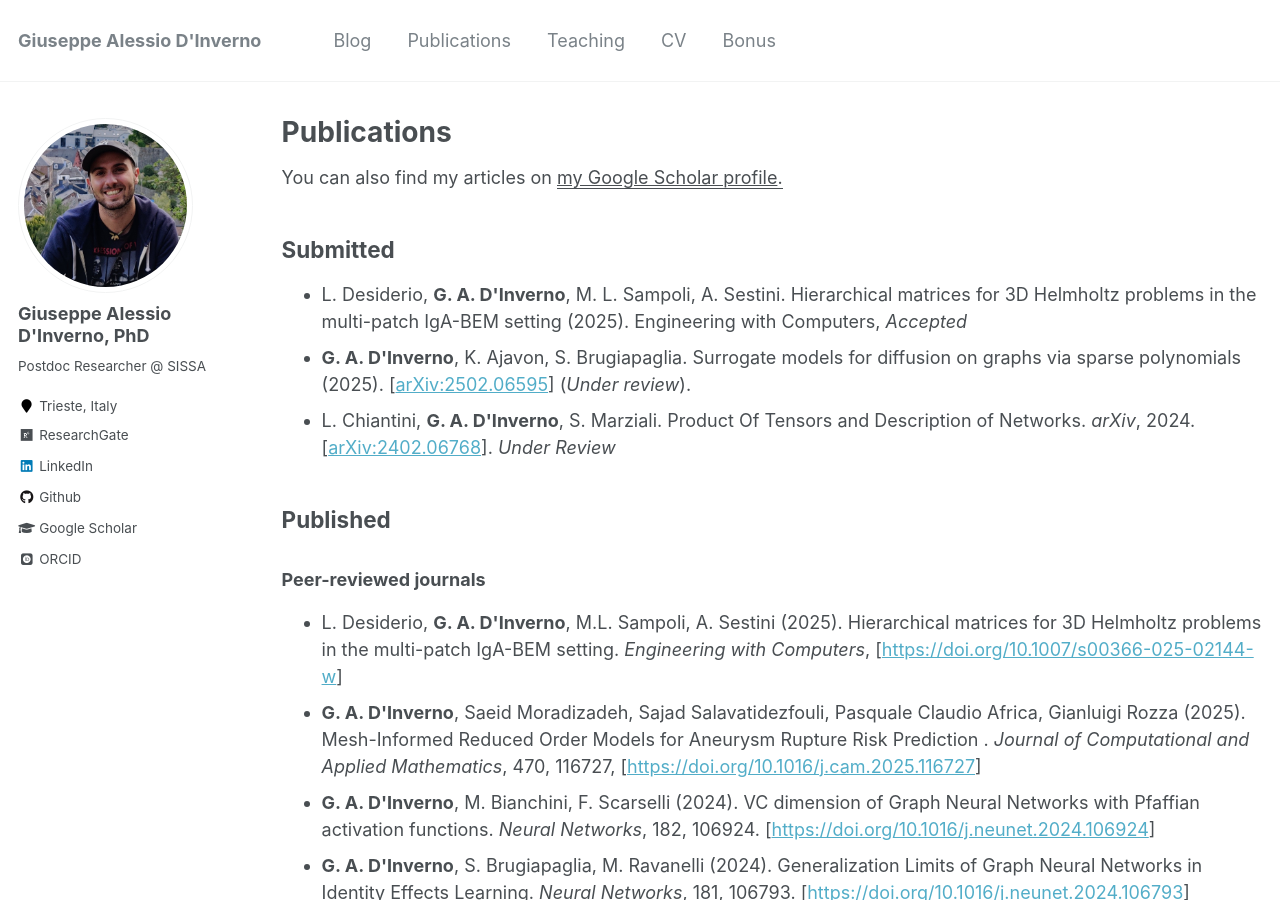
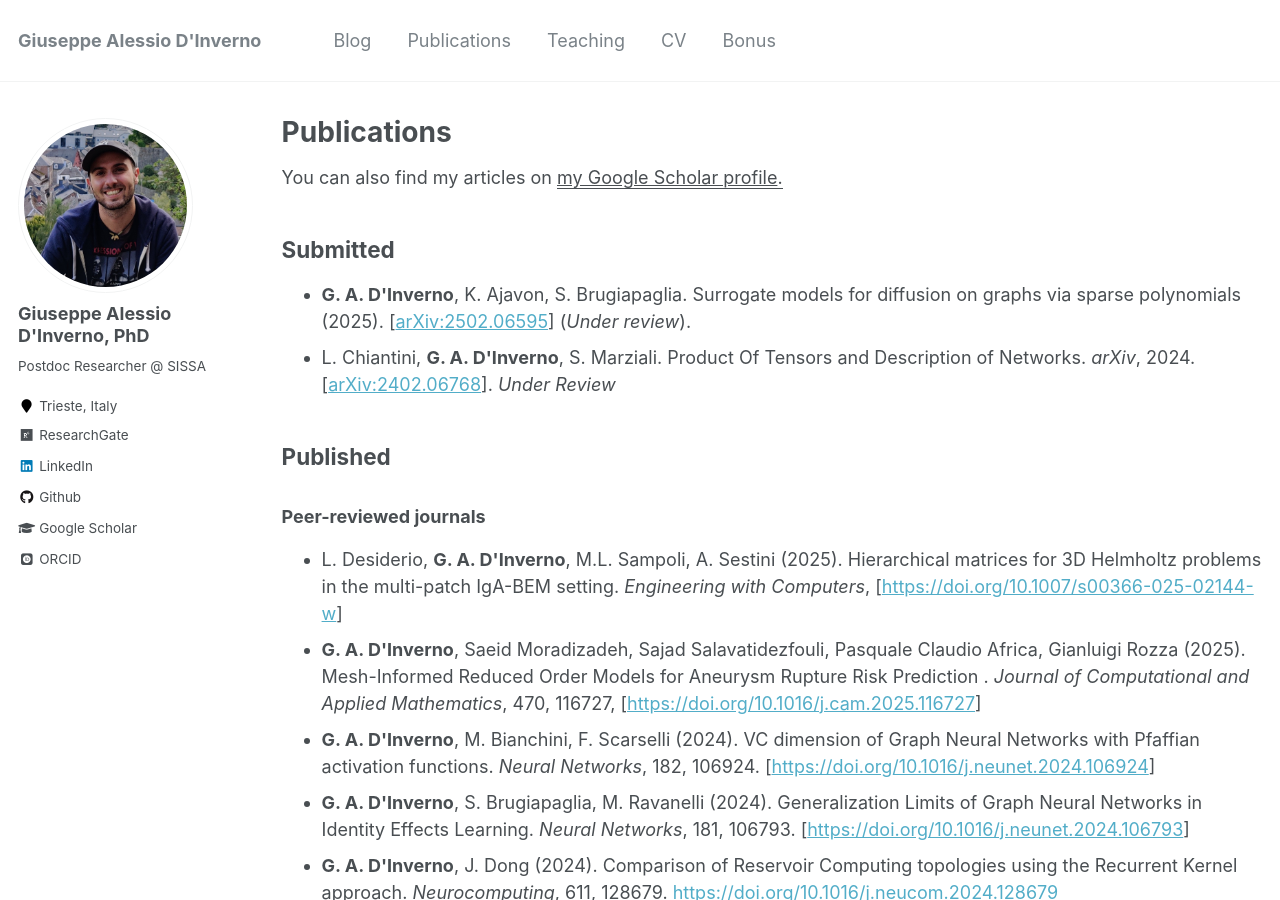
Before and after one commit to DavideOberto/DavideOberto.github.io, a Jekyll site: the page built from _pages/publications.md, in a window 1280 px wide and 900 px high. Built offline with Jekyll 4.4.1, drawn with Linux system fonts in a browser that asks for light colours; some web fonts are replaced.

Commit message:
publications

```diff
--- a/_pages/publications.md
+++ b/_pages/publications.md
@@ -19,12 +19,6 @@ author_profile: true
 
 ## Submitted
 <ul>
-
-<li>
-L. Desiderio, <b>G. A. D'Inverno</b>, M. L. Sampoli, A. Sestini. Hierarchical matrices for 3D Helmholtz problems in the multi-patch IgA-BEM setting (2025). Engineering with Computers, <em>Accepted</em>
-</li>
-
-
 
 <li>
 <b>G. A. D'Inverno</b>, K. Ajavon, S. Brugiapaglia. Surrogate models for diffusion on graphs via sparse polynomials (2025). [<a href="http://arxiv.org/abs/2502.06595" target="_blank">arXiv:2502.06595</a>] (<em>Under review</em>).
```
